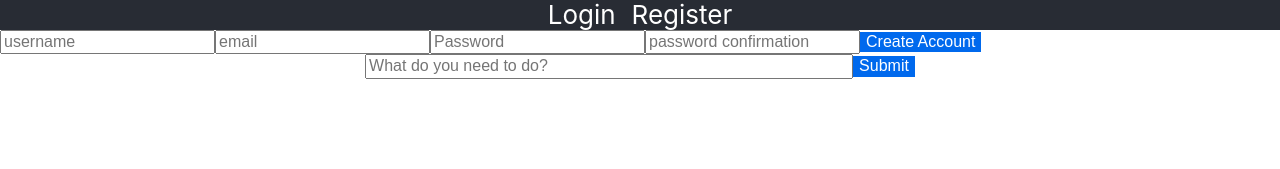
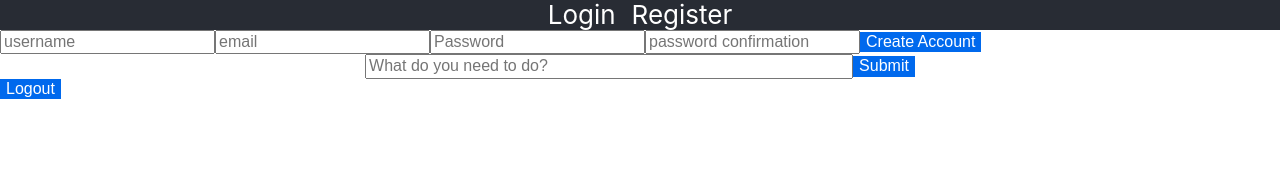
Before and after one commit to stevencschoi/map-todos, a React (Create React App) app: page / in a window 1280 px wide. Shown: the top 169 px of the page. Built offline with nearby package versions, Linux system fonts and the light colour scheme.

Commit message:
going to the right DB

```diff
--- a/src/App.js
+++ b/src/App.js
@@ -1,4 +1,6 @@
 import React from "react";
+import axios from "axios";
+import Cookies from "js-cookie";
 // import logo from './logo.svg';
 import "./App.css";
 import Nav from "./components/Nav";
@@ -6,6 +8,15 @@ import Register from "./components/Register";
 import TodoForm from "./components/TodoForm";
 
 function App() {
+  const logout = () => {
+    Cookies.remove('userId');
+    axios
+      .get(`http://localhost:4000/logout`)
+      .then((res) => {
+        console.log(res)
+      })
+      .catch(error => console.log(error));
+  }
   return (
     <div className="App">
       <header className="App-header">
@@ -13,6 +24,9 @@ function App() {
       </header>
       <Register />
       <TodoForm />
+      <button
+      onClick={logout}
+      >Logout</button>
     </div>
   );
 }
```
Also changed, not shown: 2 other files (tests, documents, lock files or other folders).
